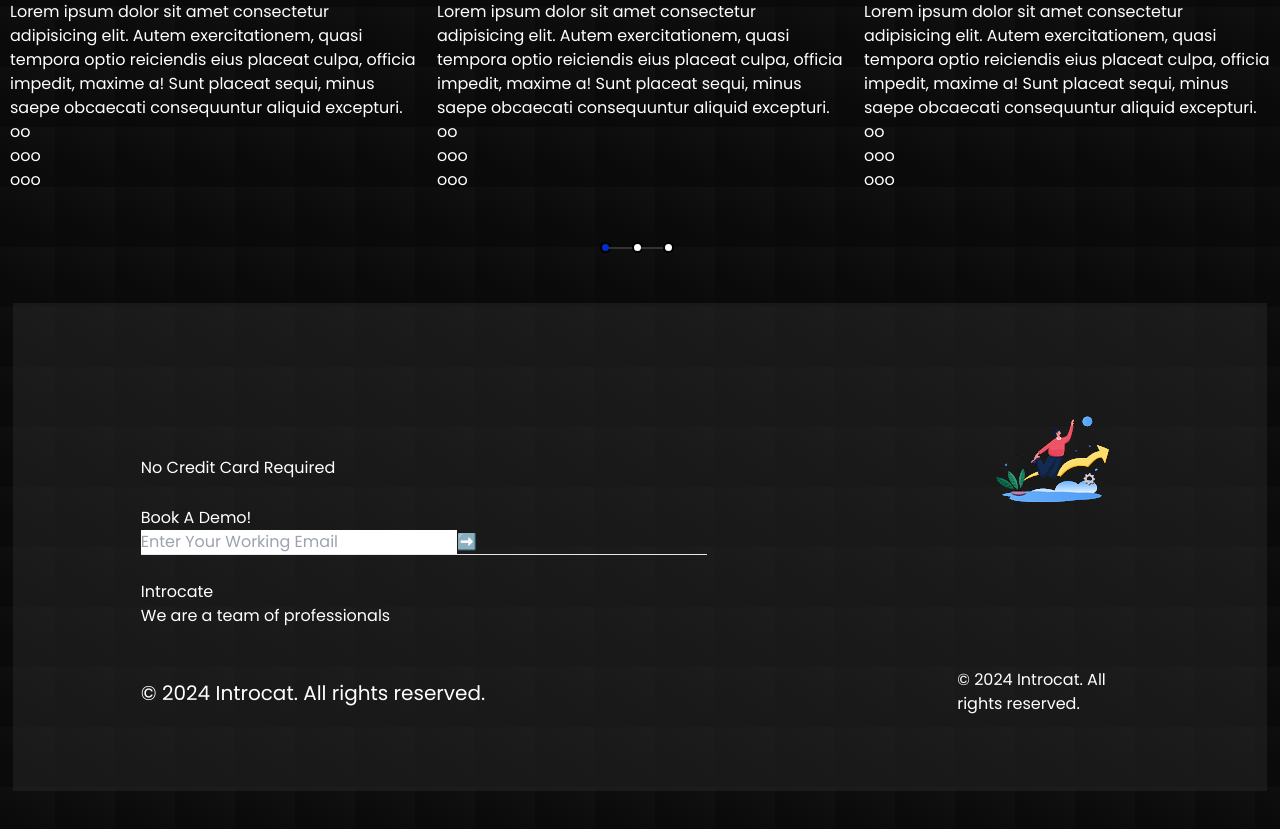
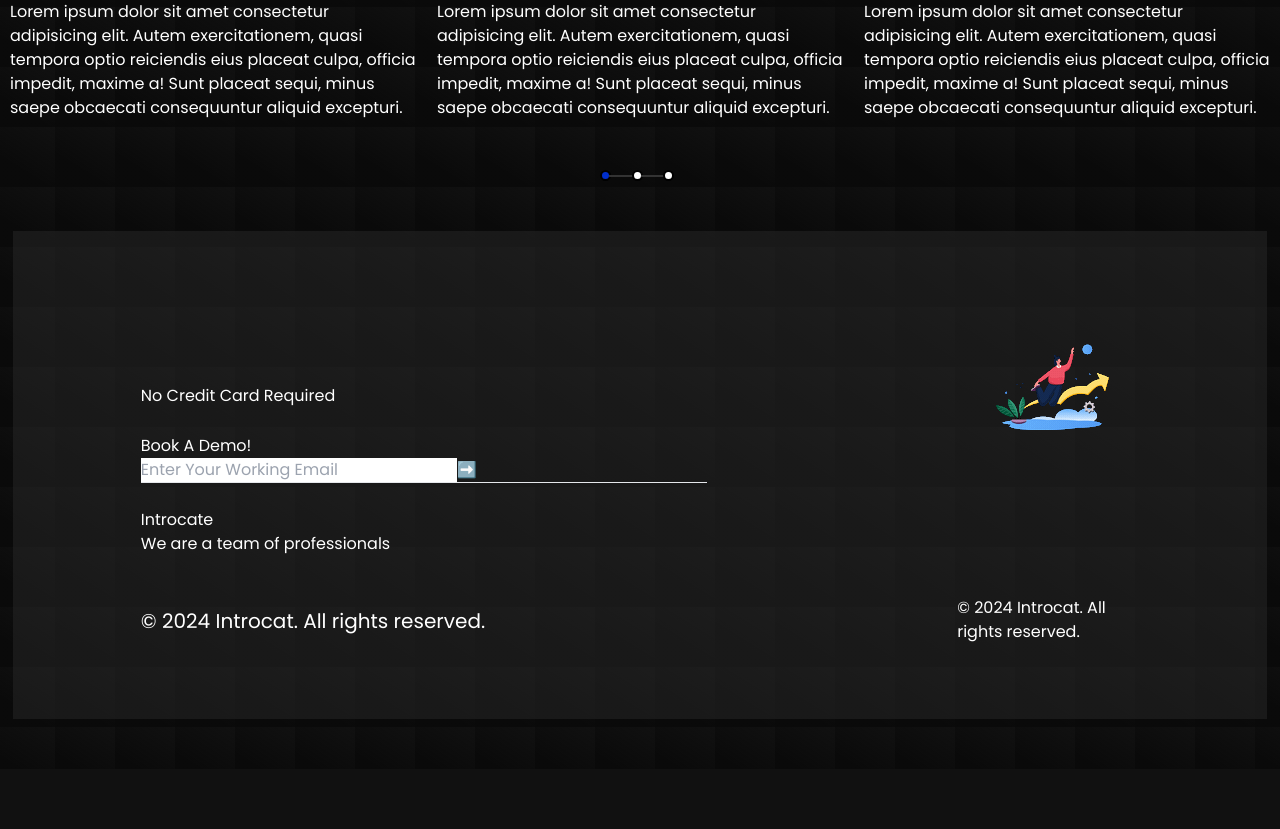
Before and after one commit to hackhaveli/Introocate, a React (Vite) app: page / in a window 1280 px wide. Shown: the part 2988-3817 px from the top of the page. After the commit the page ends 3757 px from the top, so only its background shows below. Built offline with nearby package versions, Linux system fonts and the light colour scheme; a web font is replaced by a local one.

Commit message:
Update CardComponent.jsx

```diff
--- a/src/CardComponent.jsx
+++ b/src/CardComponent.jsx
@@ -8,24 +8,7 @@ function CardComponent() {
             <div className='font-bold text-base xl:text-lg tracking-wide text-black'>Multipurpose Designing</div>
             <div className='tracking-wider leading-7 text-sm text-black'>Lorem ipsum dolor sit amet consectetur adipisicing elit. Autem exercitationem, quasi tempora optio reiciendis eius placeat culpa, officia impedit, maxime a! Sunt placeat sequi, minus saepe obcaecati consequuntur aliquid excepturi.</div>
 
-            <div className='bosrder ml-auto flex flex-col items-end font-bold '>
-                <div className='flex gap-3 '>
-                    <span className='text-black'>o</span>
-                    <span className='text-black'>o</span>
-                </div>
-                <div className='flex gap-3'>
-                    <span className='text-black'>o</span>
-                    <span className='text-black'>o</span>
-                    <span className='text-black'>o</span>
-                </div>
-                <div className='flex gap-3'>
-                    <span className='text-black'>o</span>
-                    <span className='text-black'>o</span>
-                    <span className='text-black'>o</span>
-                </div>
-            </div>
-        </div>
-        // </div>
+         </div>
     )
 }
 
```
